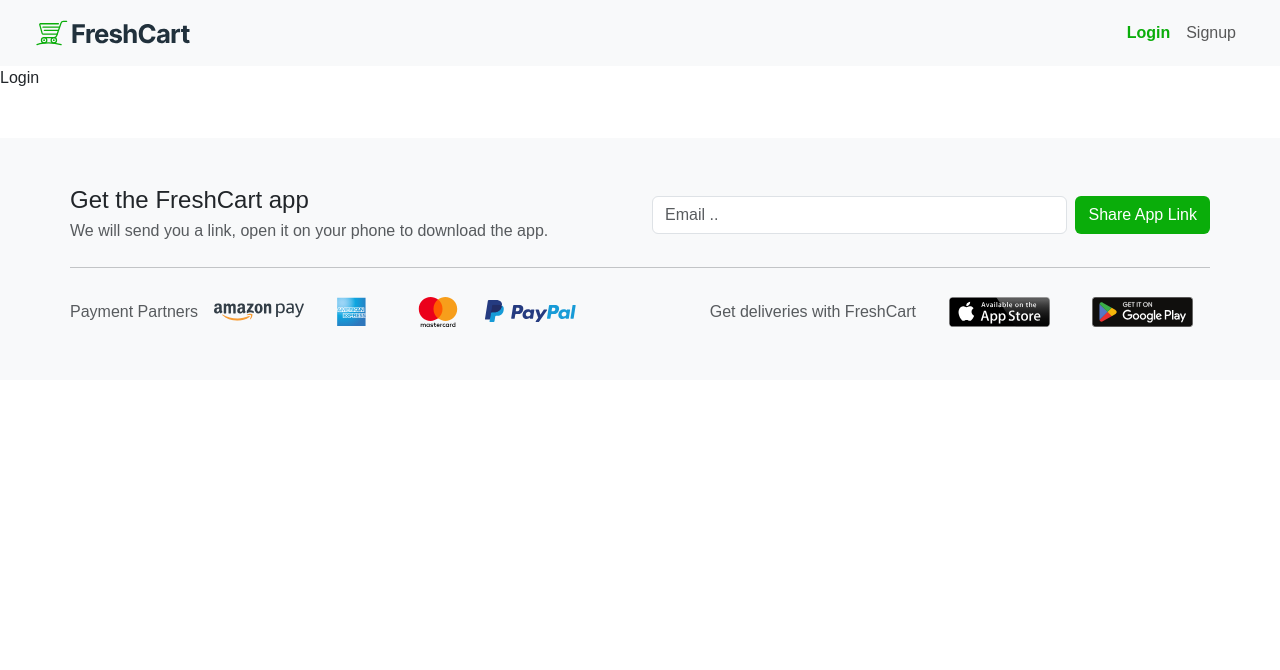
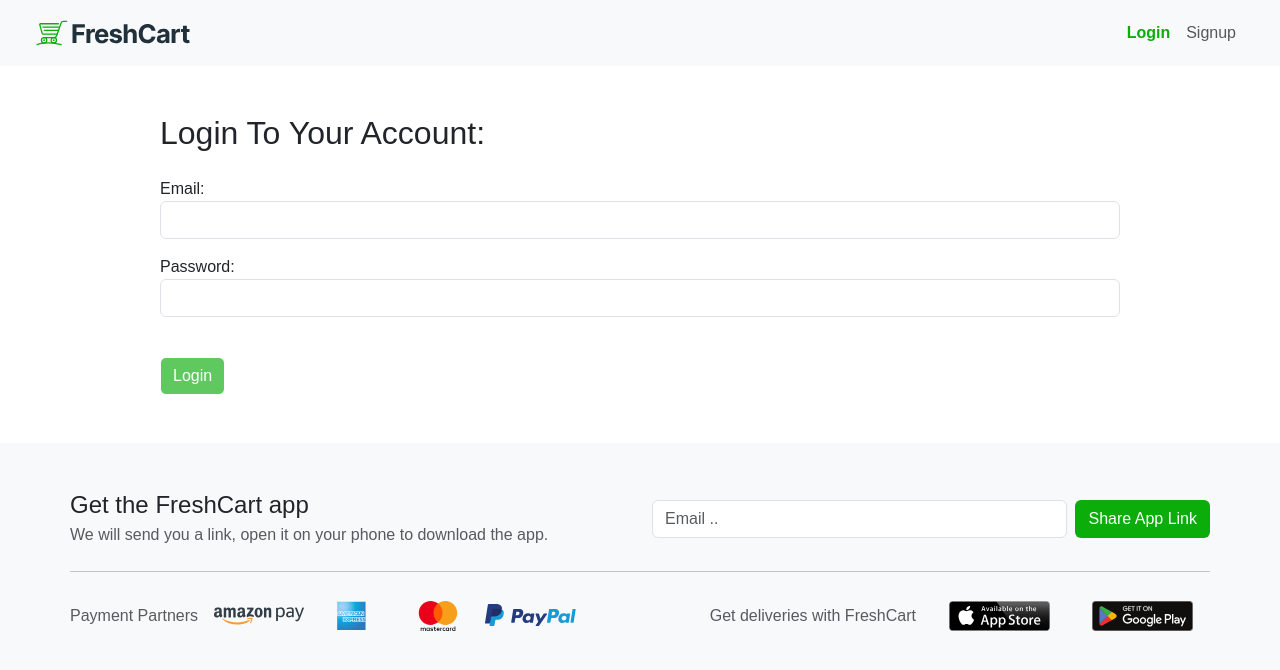
Before and after one commit to amr-0xZ/Fresh-Cart, a React (Vite) app: page /login in a window 1280 px wide. Shown: the top 670 px of the page. Built offline with nearby package versions, Linux system fonts and the light colour scheme; a web font is replaced by a local one.

Commit message:
Login done

```diff
--- a/src/Components/login/Login.jsx
+++ b/src/Components/login/Login.jsx
@@ -1,7 +1,107 @@
+import { useFormik } from "formik";
+import * as Yup from "yup";
+import axios from "axios";
+import { toast } from "react-toastify";
 import React from "react";
+import { useNavigate } from "react-router-dom";
 
 const Login = () => {
-  return <div>Login</div>;
+  const navegate = useNavigate();
+  const validate = Yup.object().shape({
+    email: Yup.string().required().email(),
+    password: Yup.string()
+      .matches(/^[A-Z][a-zA-Z0-9]{6,}$/, "Invalid Password")
+      .required(),
+  });
+
+  const register = useFormik({
+    initialValues: {
+      email: "",
+      password: "",
+    },
+    validationSchema: validate,
+    onSubmit: (values) => {
+      sendData(values);
+    },
+  });
+
+  function sendData(values) {
+    axios
+      .post("https://ecommerce.routemisr.com/api/v1/auth/signin", values)
+      .then((data) => {
+        if (data.status == 200) {
+          // console.log(data);
+          navegate("/home");
+        }
+      })
+      .catch((err) => {
+        // console.log(err.response.data.message);
+        toast.error(err.response.data.message);
+      });
+  }
+
+  return (
+    <>
+      <div className="w-75 mx-auto my-5">
+        <h2>Login To Your Account:</h2>
+        <form className="my-4" action="" onSubmit={register.handleSubmit}>
+          <label htmlFor="Email">Email:</label>
+          <input
+            onChange={register.handleChange}
+            onBlur={register.handleBlur}
+            className={`mb-3 form-control ${
+              register.errors.email && register.touched.email
+                ? "is-invalid"
+                : ""
+            } ${
+              !register.errors.email && register.touched.email ? "is-valid" : ""
+            }`}
+            value={register.values.email}
+            name="email"
+            type="email"
+            id="Email"
+          />
+          {register.errors.email && register.touched.email ? (
+            <div className="alert alert-danger">{register.errors.email}</div>
+          ) : (
+            ""
+          )}
+
+          <label htmlFor="Password">Password:</label>
+          <input
+            onChange={register.handleChange}
+            onBlur={register.handleBlur}
+            className={`mb-3 form-control ${
+              register.errors.password && register.touched.password
+                ? "is-invalid"
+                : ""
+            } ${
+              !register.errors.password && register.touched.password
+                ? "is-valid"
+                : ""
+            }`}
+            value={register.values.password}
+            name="password"
+            type="password"
+            id="Password"
+          />
+          {register.errors.password && register.touched.password ? (
+            <div className="alert alert-danger">{register.errors.password}</div>
+          ) : (
+            ""
+          )}
+
+          <button
+            disabled={!(register.dirty && register.isValid)}
+            className="btn bg-main text-white mt-4 "
+            type="submit"
+          >
+            Login
+          </button>
+        </form>
+      </div>
+    </>
+  );
 };
 
 export default Login;
```
